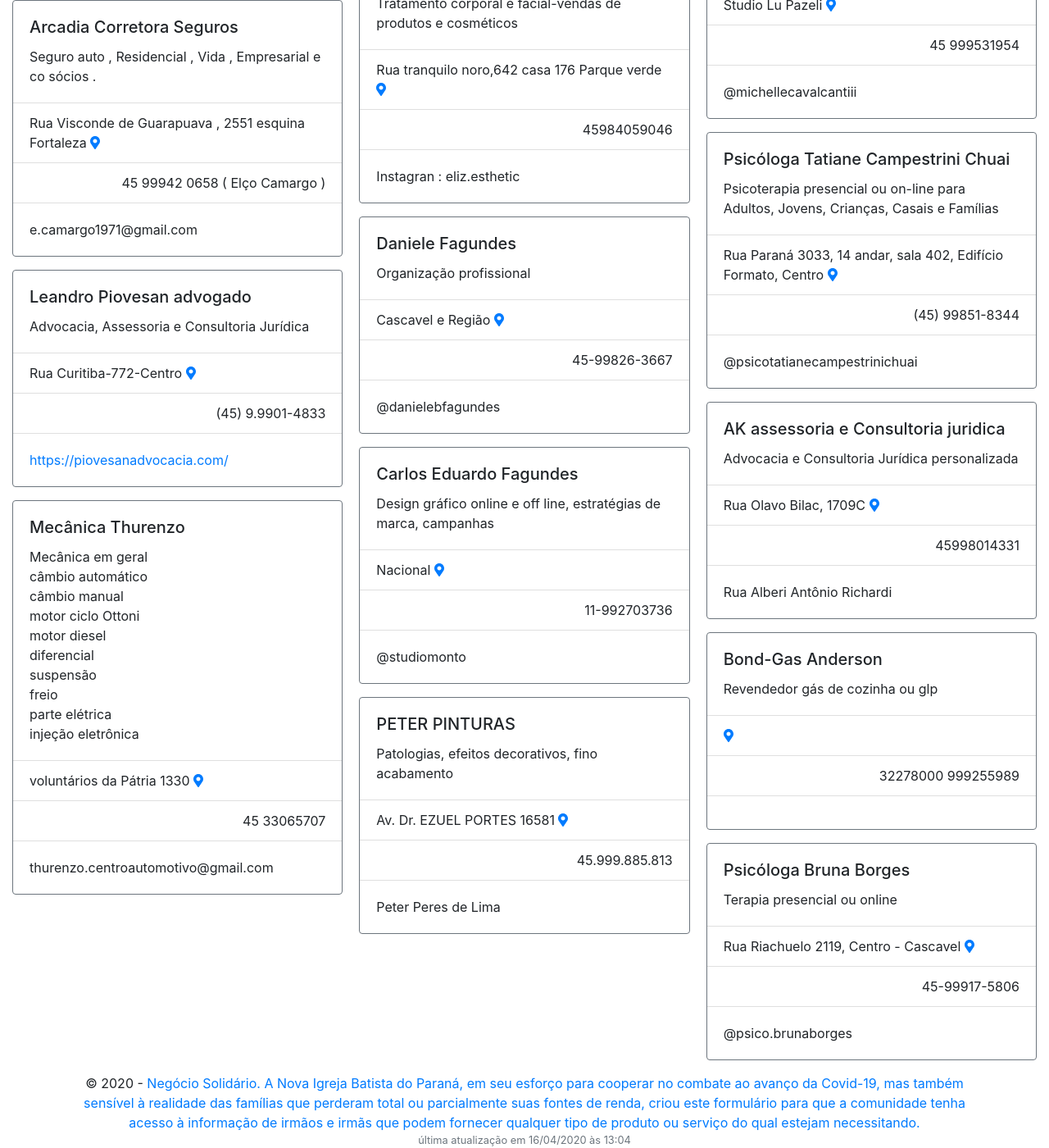
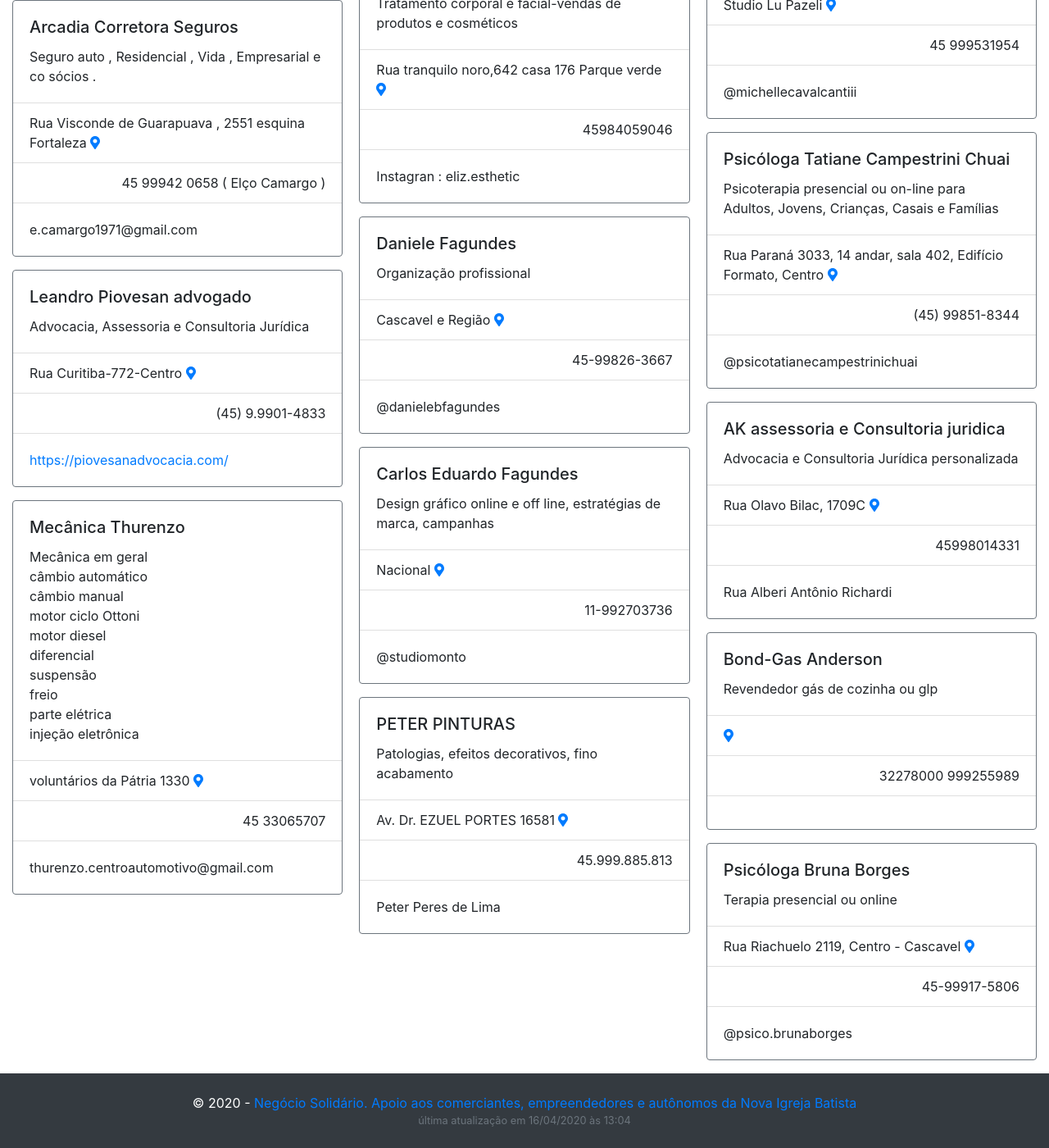
Before and after one commit to tetri/nib_negocio-solidario, a Jekyll site: the page built from index.html, in a window 1280 px wide and 1400 px high, scrolled down 12830 px. Shown: the whole window at 82% size. Built offline with Jekyll 4.4.1, drawn with Linux system fonts in a browser that asks for light colours; nearby versions of some CDN libraries.

Commit message:
atualização de dados

```diff
--- a/_config.yml
+++ b/_config.yml
@@ -1,7 +1,7 @@
 url: ""
 baseurl: "/"
 title: "Negócio Solidário"
-description: "A Nova Igreja Batista do Paraná, em seu esforço para cooperar no combate ao avanço da Covid-19, mas também sensível à realidade das famílias que perderam total ou parcialmente suas fontes de renda, criou este formulário para que a comunidade tenha acesso à informação de irmãos e irmãs que podem fornecer qualquer tipo de produto ou serviço do qual estejam necessitando."
+description: "Apoio aos comerciantes, empreendedores e autônomos da Nova Igreja Batista"
 author: "Tetri Mesquita"
 
 include: ['.htaccess','browserconfig.xml','ads.txt','manifest.json']
--- a/_includes/footer.html
+++ b/_includes/footer.html
@@ -1,6 +1,7 @@
-<footer class="footer">
+<footer id="sticky-footer" class="py-4 bg-dark text-white">
     <div class="container">
-        <div class="text-center">© 2020 - <a href="{{ "/" | absolute_url }}">{{site.title}}. {{site.description}}</a></div>
+        <div class="text-center">© 2020 - <a href="{{ "/" | absolute_url }}">{{site.title}}. {{site.description}}</a>
+        </div>
         <div class="text-center text-muted small">última atualização em {{site.time | date: "%d/%m/%Y às %H:%M" }}</div>
     </div>
 </footer>
--- a/_layouts/default.html
+++ b/_layouts/default.html
@@ -7,7 +7,6 @@
   <title>{{ site.title }} - {{ page.title }}</title>
   <link rel="stylesheet" href="{{ "/assets/css/main.css" | relative_url }}">
 
-  <!-- Google Analytics -->
   {% include google-analytics.html %}
 
   {% seo %}
@@ -29,6 +28,15 @@
       border: none;
       outline: none;
       box-shadow: none;
+    }
+
+    html,
+    body {
+      height: 100%;
+    }
+
+    #sticky-footer {
+      flex-shrink: none;
     }
   </style>
 
```
Also changed, not shown: manifest.json.
